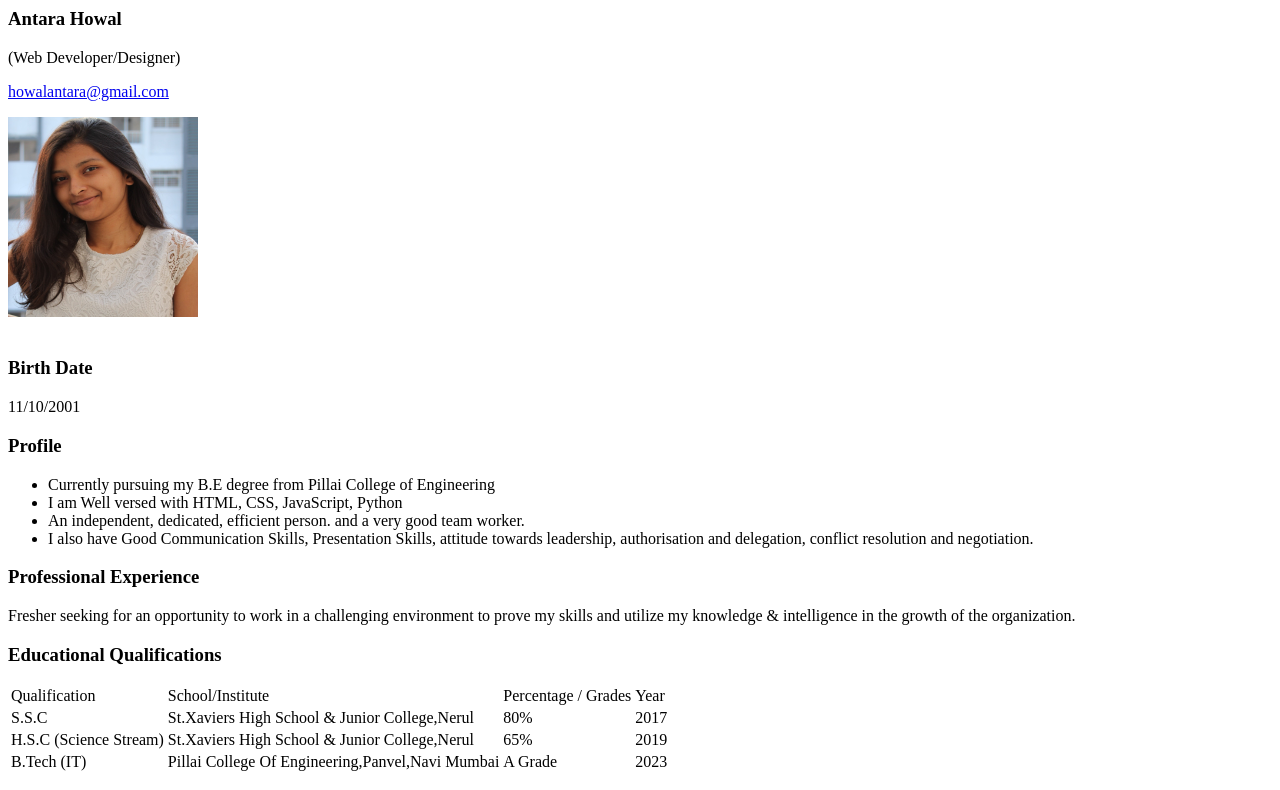
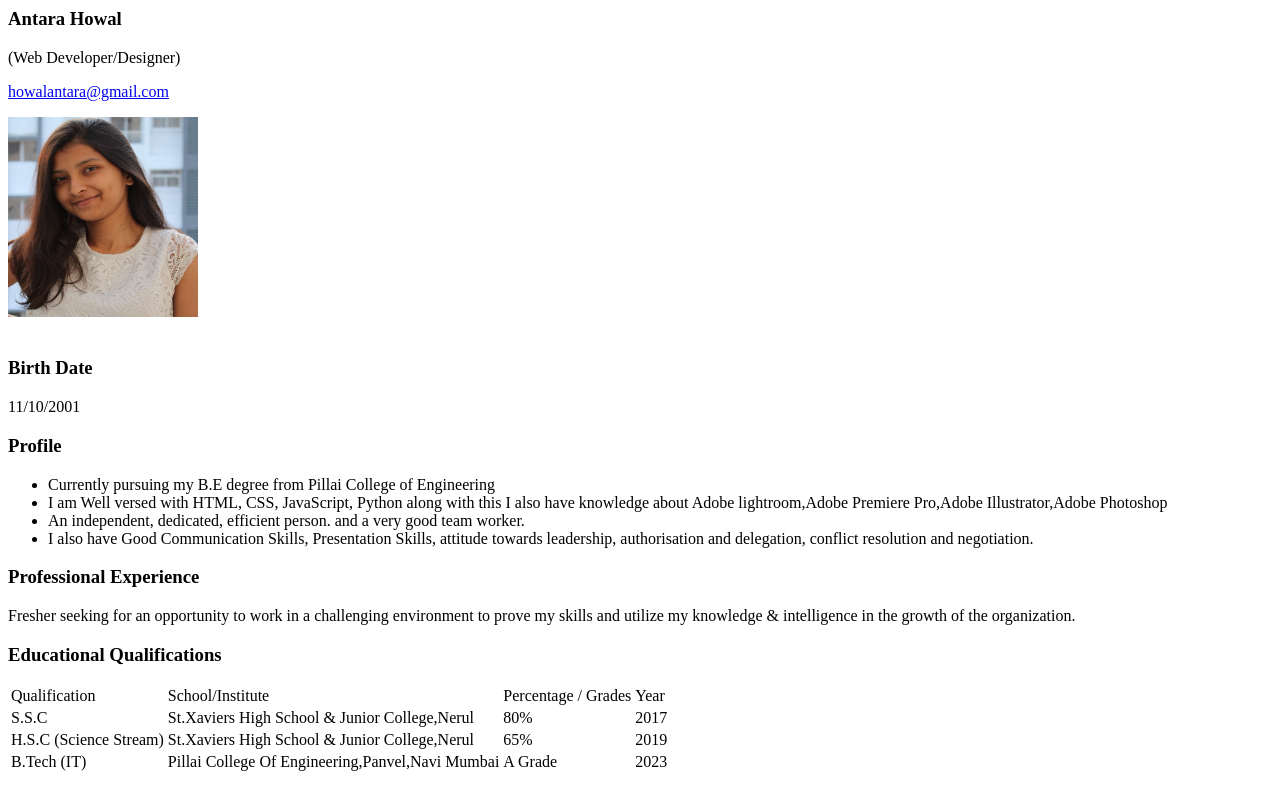
Before and after one commit to antarah/CV, a plain HTML site: page index.html in a window 1280 px wide. Shown: the top 790 px of the page. Drawn offline with Linux system fonts and the light colour scheme.

Commit message:
Update index.html

```diff
--- a/index.html
+++ b/index.html
@@ -25,7 +25,7 @@
             <p>
             <ul>
                 <li>Currently pursuing my B.E degree from Pillai College of Engineering</li>
-                <li>I am Well versed with HTML, CSS, JavaScript, Python </li>
+                <li>I am Well versed with HTML, CSS, JavaScript, Python along with this I also have knowledge about Adobe lightroom,Adobe Premiere Pro,Adobe Illustrator,Adobe Photoshop </li>
                 <li>An independent, dedicated, efficient person.  and  a very good team worker.</li>
                 <li>I also have Good Communication Skills, Presentation Skills, attitude towards leadership, authorisation and delegation, conflict resolution and negotiation.</li></ul>
             </p>
```
